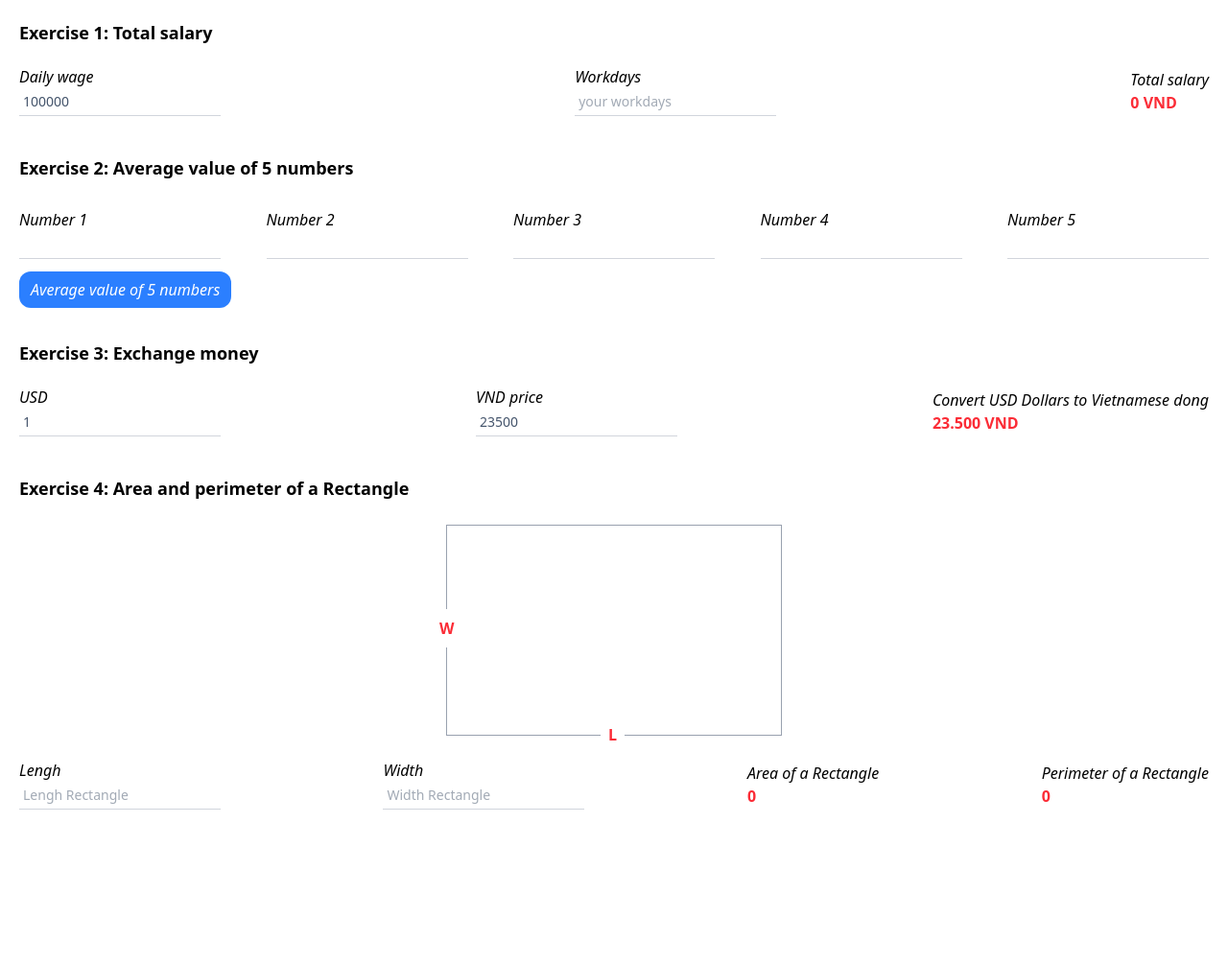
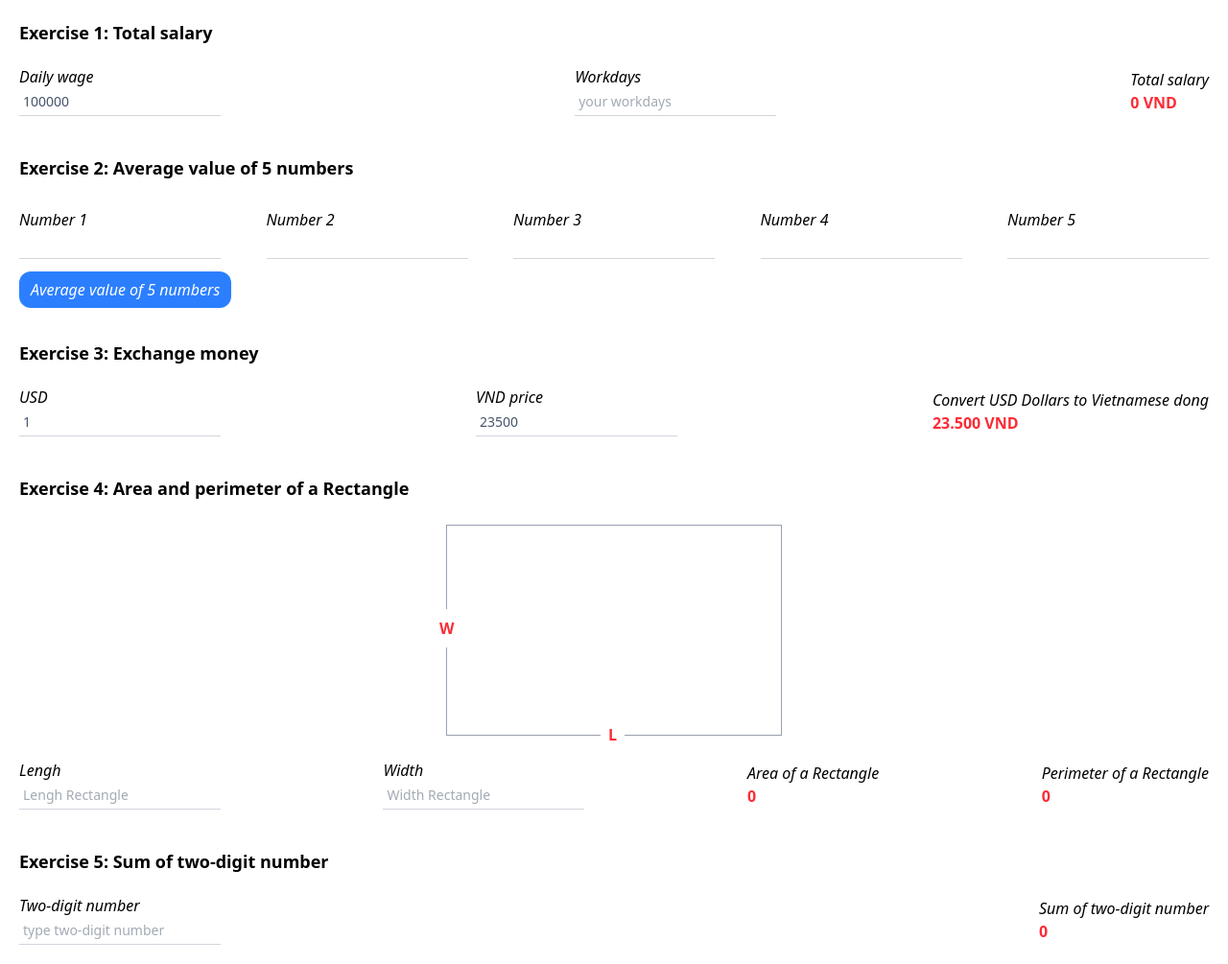
Before and after one commit to mortalhowl/9th-homework-assignment, a plain HTML site: page index.html in a window 1280 px wide. Shown: the whole page at 96% size. Before the commit the page ends 864 px from the top, so only its background shows below. Drawn offline with nearby package versions, Linux system fonts and the light colour scheme.

Commit message:
feat: add exersice 5

```diff
--- a/index.html
+++ b/index.html
@@ -120,12 +120,28 @@
         </div>
     </section>
 
+    <!-- exercise 5 -->
+    <section class="max-w-screen-xl mx-auto p-5">
+        <h2 class="text-lg font-bold mb-5">Exercise 5: Sum of two-digit number</h2>
+        <div class="flex flex-col md:flex-row md:justify-between items-center gap-5">
+            <div class="w-full md:w-max">
+                <div class="italic text-md">Two-digit number</div>
+                <input type="number" id="twoDigit" placeholder="type two-digit number"
+                    class="w-full md:w-max p-1 border-b-1 border-gray-300 text-sm text-slate-600">
+            </div>
+            <div class="w-full md:w-max">
+                <div class="italic text-md">Sum of two-digit number</div>
+                <div id="sumTwoDigit" class="font-bold text-red-500"></div>
+            </div>
+        </div>
+    </section>
+
     <!-- NOTE: phân tích xem ở file README.md -->
     <script src="./js/exercise_1.js"></script>
     <script src="./js/exercise_2.js"></script>
     <script src="./js/exercise_3.js"></script>
     <script src="./js/exercise_4.js"></script>
-
+    <script src="./js/exercise_5.js"></script>
 </body>
 
 </html>
--- /dev/null
+++ b/js/exercise_5.js
@@ -0,0 +1,19 @@
+// NOTE: phân tích xem ở file README.md
+
+// Khai báo biến
+const twoDigit = document.querySelector("#twoDigit");
+const sumTwoDigit = document.querySelector("#sumTwoDigit");
+
+// function tính tổng 2 ký số
+const calculatorTwoDigit = () => {
+    const tens = Math.floor(twoDigit.value / 10);
+    const units = twoDigit.value % 10;
+    const sum = tens + units;
+    sumTwoDigit.innerText = sum;
+}
+
+// Lắng nghe sự kiện input
+twoDigit.addEventListener("input", calculatorTwoDigit);
+
+//Khởi tạo đầu
+calculatorTwoDigit();
```
Also changed, not shown: 1 other file.
